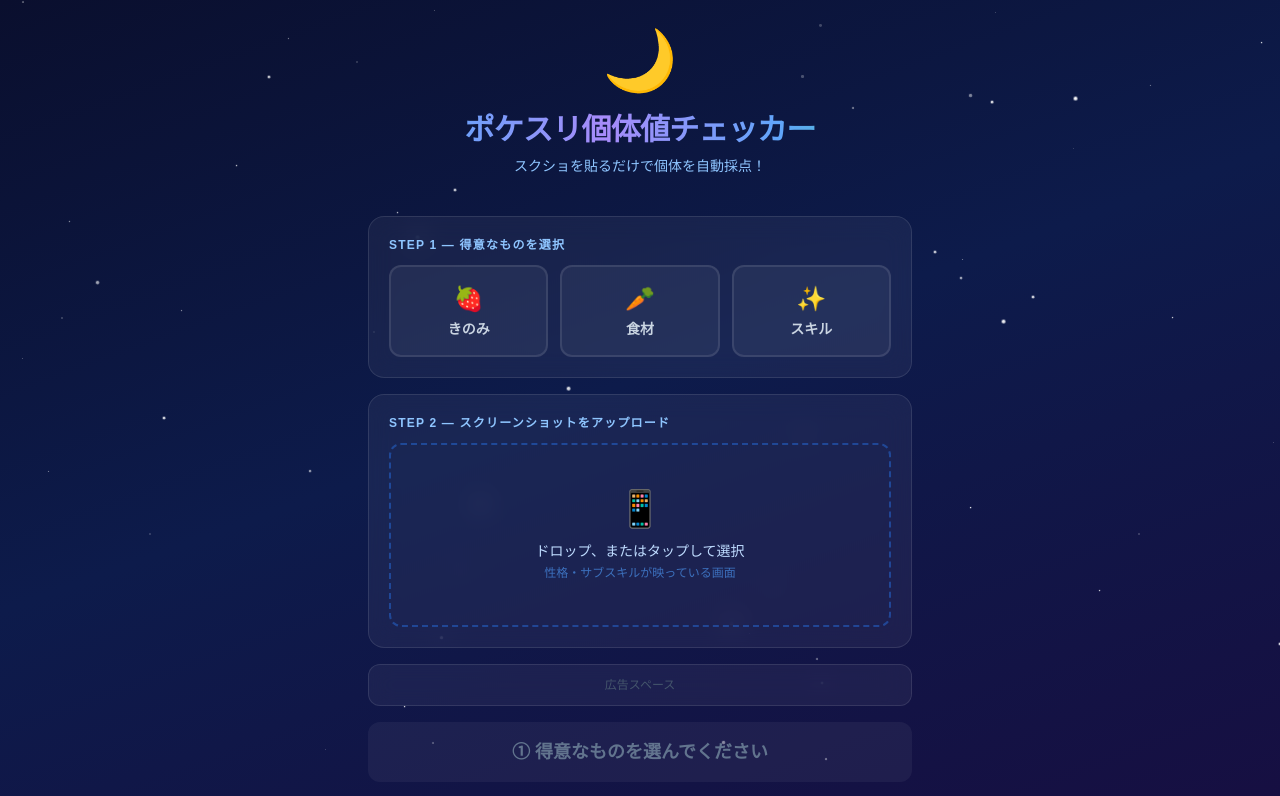
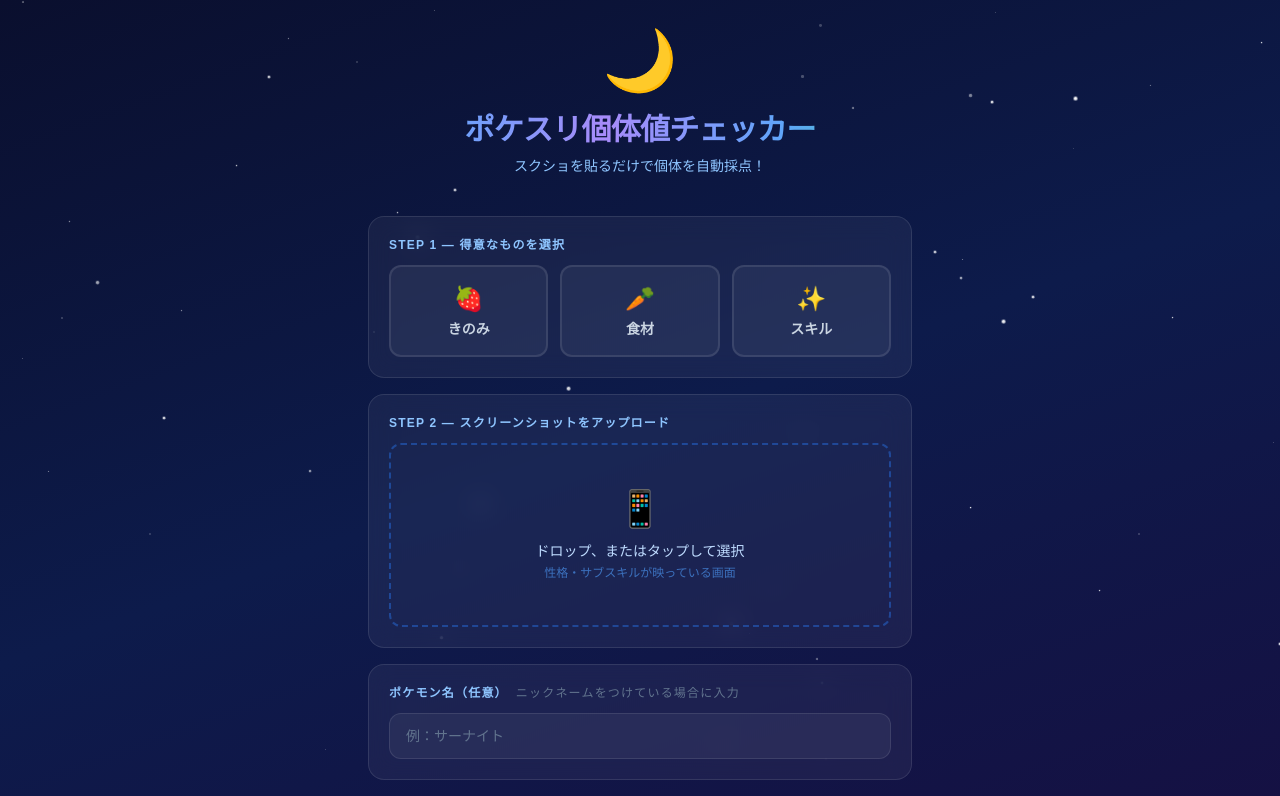
Before and after one commit to shiiiiintaro1117-tech/pokemon-sleep-checker, a Next.js app: page / in a window 1280 px wide. Shown: the top 796 px of the page. Built offline with nearby package versions, Linux system fonts and the light colour scheme.

Commit message:
ニックネーム対応：ポケモン名を任意入力に変更

```diff
--- a/app/api/analyze/route.ts
+++ b/app/api/analyze/route.ts
@@ -177,7 +177,6 @@
   const { pokemonName, nature, subskills } = parsed;
 
   const missing: string[] = [];
-  if (!pokemonName) missing.push("ポケモン名");
   if (!nature) missing.push("性格");
   if (!subskills || subskills.length === 0) missing.push("サブスキル");
   if (missing.length > 0) {
--- a/app/page.tsx
+++ b/app/page.tsx
@@ -61,6 +61,7 @@
   const [image, setImage] = useState<string | null>(null);
   const [file, setFile] = useState<File | null>(null);
   const [selectedType, setSelectedType] = useState<PokemonType | null>(null);
+  const [manualName, setManualName] = useState("");
   const [result, setResult] = useState<Result | null>(null);
   const [loading, setLoading] = useState(false);
   const [error, setError] = useState<string | null>(null);
@@ -69,6 +70,7 @@
     setFile(f);
     setResult(null);
     setError(null);
+    setManualName("");
     const reader = new FileReader();
     reader.onload = (e) => setImage(e.target?.result as string);
     reader.readAsDataURL(f);
@@ -164,6 +166,21 @@
           </div>
         </div>
 
+        {/* ニックネーム用手入力（任意） */}
+        <div className="glass-card rounded-2xl p-5 mb-4 animate-fadeInUp" style={{ animationDelay: "0.25s" }}>
+          <p className="text-xs text-blue-300 font-bold uppercase tracking-widest mb-3">
+            ポケモン名（任意）
+            <span className="ml-2 text-slate-500 normal-case font-normal">ニックネームをつけている場合に入力</span>
+          </p>
+          <input
+            type="text"
+            value={manualName}
+            onChange={(e) => setManualName(e.target.value)}
+            placeholder="例：サーナイト"
+            className="w-full bg-white/5 border border-white/10 rounded-xl px-4 py-3 text-white text-sm placeholder-slate-500 focus:outline-none focus:border-blue-400/50 transition"
+          />
+        </div>
+
         {/* 広告スペース */}
         <div className="glass-card rounded-xl p-3 text-center text-slate-600 text-xs mb-4 border border-white/5">
           広告スペース
@@ -199,7 +216,9 @@
 
             {/* スコア */}
             <div className="text-center mb-6">
-              <p className="text-slate-400 text-xs mb-2 tracking-widest uppercase">{result.pokemonName} / {result.type}タイプ</p>
+              <p className="text-slate-400 text-xs mb-2 tracking-widest uppercase">
+                {manualName || result.pokemonName || "ニックネームあり"} / {result.type}タイプ
+              </p>
               <div className={`text-7xl font-black mb-2 animate-scoreCount bg-gradient-to-b ${gradeConfig.bg} bg-clip-text text-transparent`}>
                 {result.scores.total}
               </div>
```
